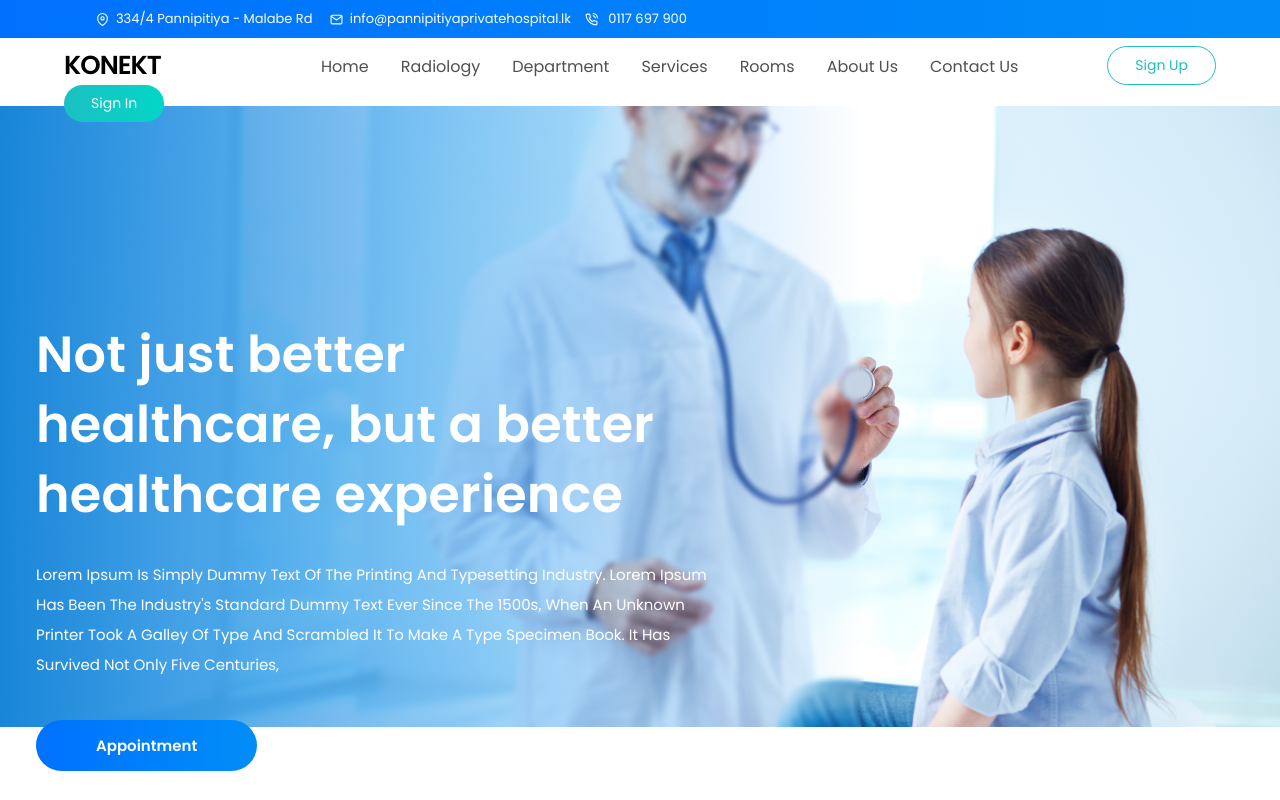
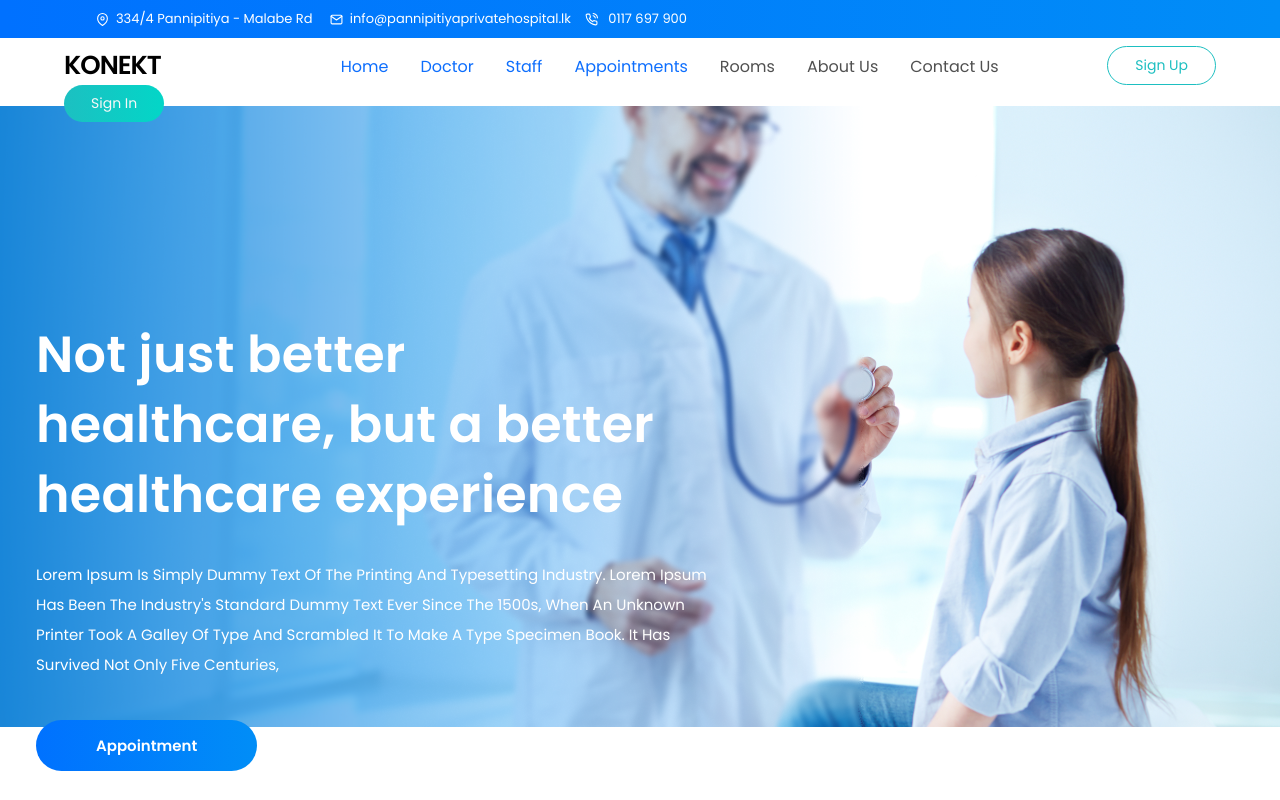
Before and after one commit to PraveenPremasinghe/Pannipitiya_Private_Hospital_system, a React (Create React App) app: page / in a window 1280 px wide. Shown: the top 800 px of the page. Built offline with nearby package versions, Linux system fonts and the light colour scheme.

Commit message:
update link

```diff
--- a/src/Components/Header/Header.jsx
+++ b/src/Components/Header/Header.jsx
@@ -1,4 +1,6 @@
 import React, { useEffect, useState } from "react";
+import { BrowserRouter as Router, Routes, Route,Link} from "react-router-dom";
+
 import { FiMapPin,FiMail,FiPhoneCall} from 'react-icons/fi';
 
 import "./Header.css";
@@ -69,23 +71,29 @@ function Header() {
     <div className={`menu ${menu && "is-active" }`}  id="menu">
       <ul className="menu-inner">
         <li className="menu-item">
+
           <a href="#" className="menu-link" onClick={closeMenu}>
-            Home
+            <Link to="/Patient">Home</Link>
           </a>
         </li>
         <li className="menu-item">
           <a href="#" className="menu-link" onClick={closeMenu}>
-          Radiology
+          {/* Radiology */}
+          <Link to="/Doctor">Doctor</Link>
           </a>
         </li>
         <li className="menu-item">
           <a href="#" className="menu-link" onClick={closeMenu}>
-          Department
+          {/* Department */}
+          <Link to="/Staff">Staff</Link>
+
           </a>
         </li>
         <li className="menu-item">
           <a href="#" className="menu-link" onClick={closeMenu}>
-          Services
+          {/* Services */}
+          <Link to="/Appointments">Appointments</Link>
+
           </a>
         </li>
         <li className="menu-item">
--- a/src/Pages/Appointments.jsx
+++ b/src/Pages/Appointments.jsx
@@ -117,7 +117,7 @@ function Appointments() {
               <div className="col">
                 <div className="addpatient">
                 <Button variant="outlined" onClick={handleClickOpen}>
-        Open responsive dialog
+        Add now
       </Button>
                   <Addbutton
                     addbuttonicon={<FiPlusCircle />}
--- a/src/Pages/Patient.jsx
+++ b/src/Pages/Patient.jsx
@@ -117,7 +117,7 @@ function Patient() {
               <div className="col">
                 <div className="addpatient">
                 <Button variant="outlined" onClick={handleClickOpen}>
-        Open responsive dialog
+        Add now
       </Button>
                   <Addbutton
                     addbuttonicon={<FiPlusCircle />}
```
